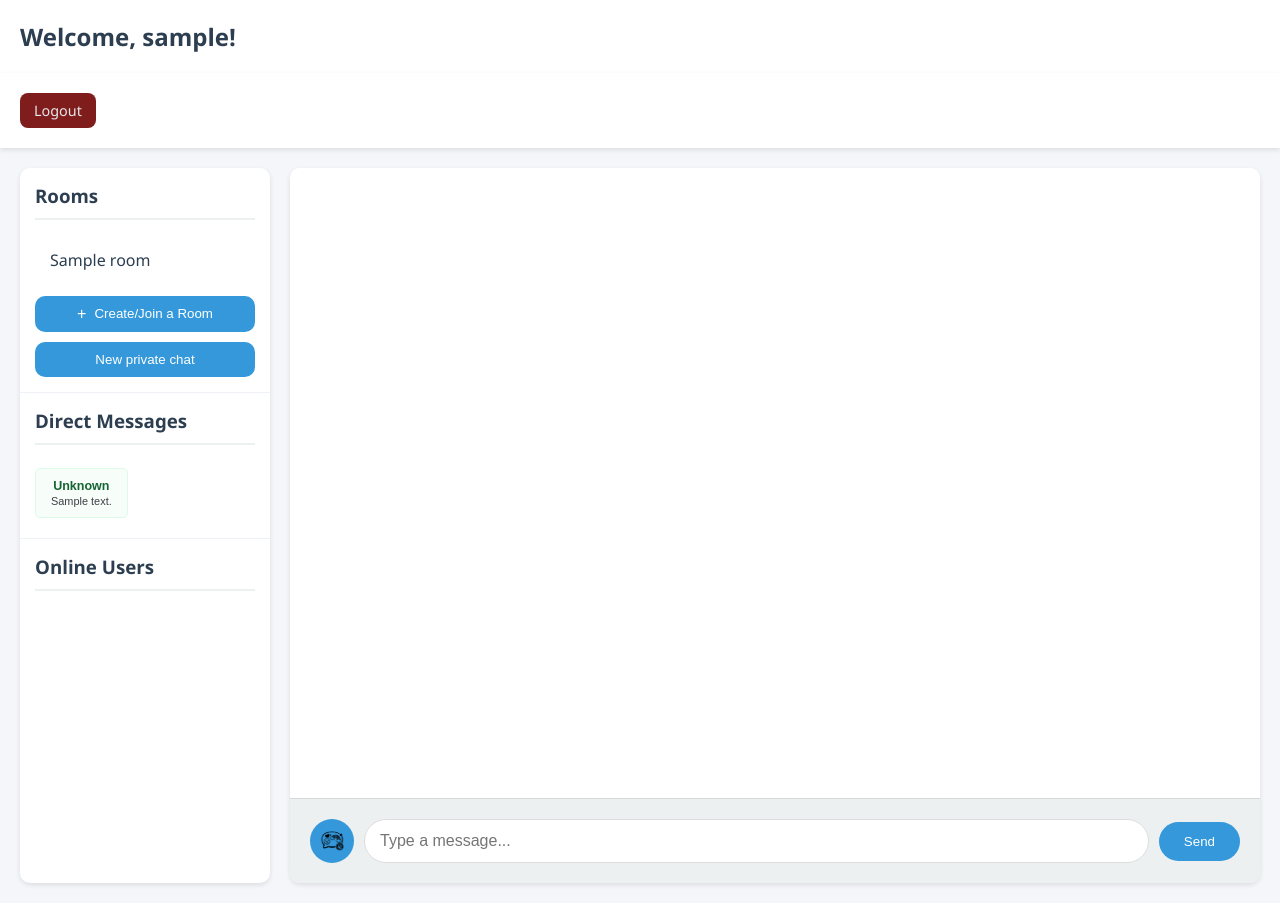
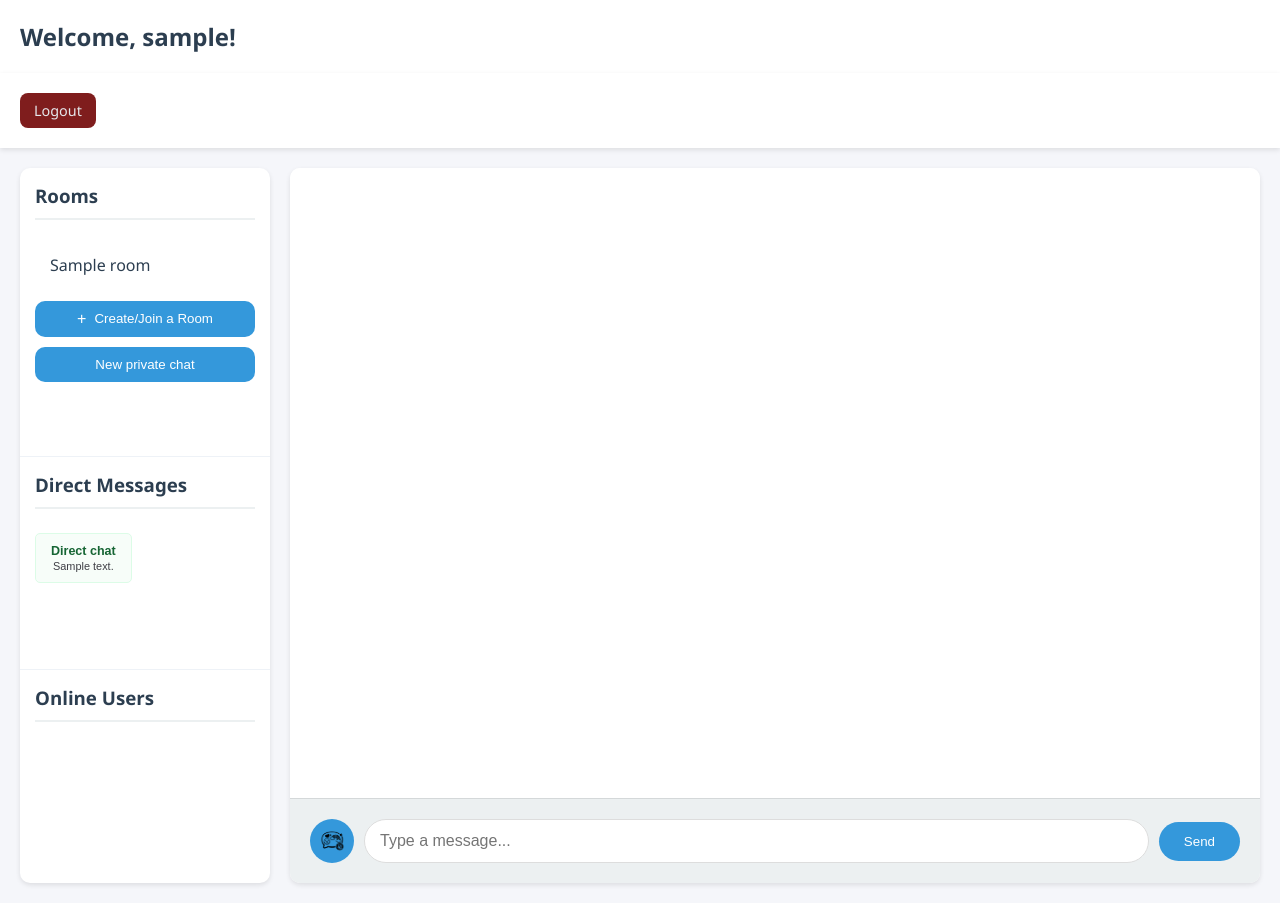
Before and after one commit to RetroChef/PartyChatV2, a Flask app: template templates/index.html in a window 1280 px wide. Run offline with Flask 3, Linux system fonts and the light colour scheme; a user stored in the database is signed in; tables that the repository leaves empty hold one stand-in row (values such as "Sample post"); the template is opened without the code that fills it: most values are stand-ins (such as "Sample title", 1, 10 or a date in 2020); some libraries are stand-ins or nearby versions; grey boxes are pictures that could not be loaded.

Commit message:
Fixed adding rooms pushes sidebars down issue and the DM buttons handling

```diff
--- a/static/chat.js
+++ b/static/chat.js
@@ -278,12 +278,13 @@ function normalizeDmThread(thread) {
                 thread.display_name ||
                 thread.partner_display_name ||
                 usernameValue ||
-                "Unknown";
+                "Direct chat";
+        const previewText = truncateText(thread.preview || "");
         return {
                 conversation_id: conversationId,
                 username: usernameValue,
                 display_name: displayName,
-                preview: truncateText(thread.preview || ""),
+                preview: previewText,
                 updated_at: thread.updated_at || new Date().toISOString(),
                 unread_count: Number(thread.unread_count || 0),
         };
@@ -296,7 +297,13 @@ function upsertDmThread(thread) {
         }
 
         const existing = dmThreadsByConversationId.get(normalized.conversation_id) || {};
-        const merged = { ...existing, ...normalized };
+        const merged = {
+                ...existing,
+                ...normalized,
+                username: normalized.username || existing.username || "",
+                display_name: normalized.display_name || existing.display_name || "Direct chat",
+                preview: normalized.preview || existing.preview || "",
+        };
         dmThreadsByConversationId.set(normalized.conversation_id, merged);
 
         if (merged.username || merged.display_name) {
@@ -333,11 +340,11 @@ function renderDmChatList() {
 
                 const name = document.createElement("span");
                 name.className = "dm-chat-item-name";
-                name.textContent = thread.display_name || thread.username || "Unknown";
+                name.textContent = thread.display_name || thread.username || "Direct chat";
 
                 const preview = document.createElement("span");
                 preview.className = "dm-chat-item-preview";
-                preview.textContent = thread.preview || "Open chat";
+                preview.textContent = thread.preview || "No messages yet";
 
                 item.appendChild(name);
                 item.appendChild(preview);
--- a/static/styles.css
+++ b/static/styles.css
@@ -39,14 +39,19 @@ h2 {
     background: white;
     border-radius: 10px;
     box-shadow: var(--shadow);
-    display: flex;
-    flex-direction: column;
+    display: grid;
+    grid-template-rows: minmax(0, 1.35fr) minmax(0, 1fr) minmax(0, 1fr);
+    min-height: 0;
+    overflow: hidden;
 }
 
 .room-list,
 .dm-list,
 .user-list {
     padding: 15px;
+    min-height: 0;
+    display: flex;
+    flex-direction: column;
 }
 
 .room-list h3,
@@ -112,7 +117,13 @@ h2 {
 }
 
 #dm-chat-items {
-    max-height: 230px;
+    min-height: 0;
+    overflow-y: auto;
+}
+
+#room-items,
+#active-users {
+    min-height: 0;
     overflow-y: auto;
 }
 
```
